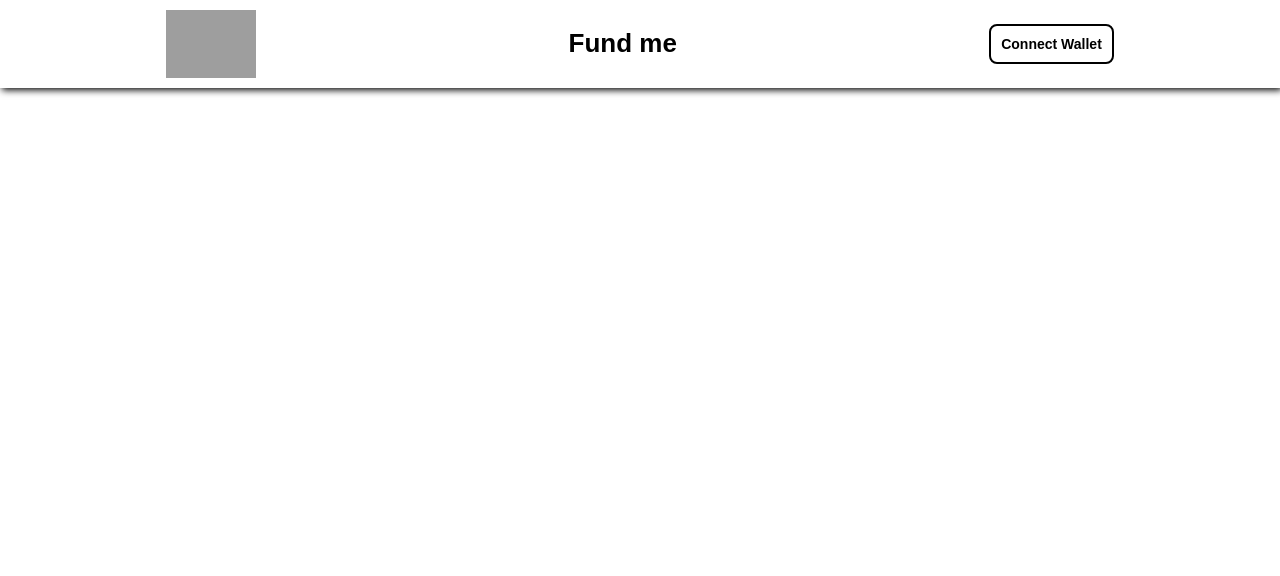
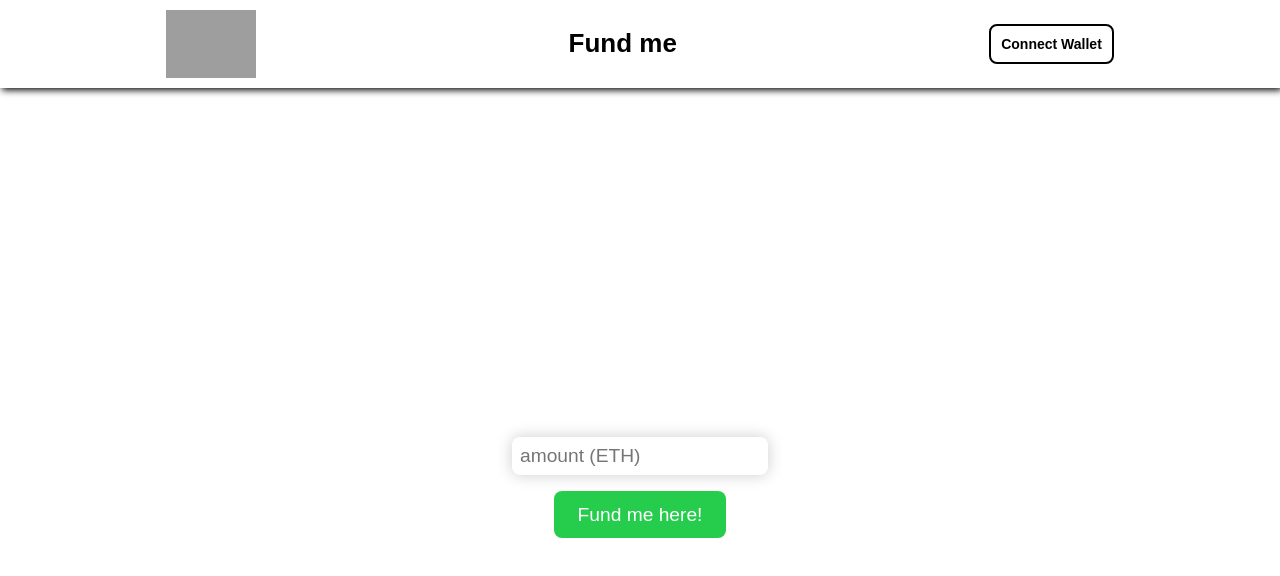
Before and after one commit to GreatApe77/fundme-react, a React app in the folder client/: page / in a window 1280 px wide. Shown: the top 576 px of the page. Built offline with nearby package versions, Linux system fonts and the light colour scheme; grey boxes are pictures that could not be loaded.

Commit message:
input e botao estilizados

```diff
--- a/client/src/App.jsx
+++ b/client/src/App.jsx
@@ -1,12 +1,11 @@
-
-import ConnectWallet from "./components/ConnectWallet"
-
+import FundMeField from "./components/FundMeField";
 import Header from "./components/Header";
 
 function App() {
   return (
     <div id="App">
       <Header title="Fund me" src="https://www.svgrepo.com/show/353715/ethereum.svg" />
+      <FundMeField/>
     </div>
   );
 }
--- /dev/null
+++ b/client/src/components/FundMeField.jsx
@@ -0,0 +1,16 @@
+import GenericButton from "./GenericButton"
+
+function FundMeField(props){
+
+
+
+
+    return (
+        <div className="FundMeField">
+            <input placeholder="amount (ETH)" type="number" className="FundMeInput" id={props.id} />
+            <GenericButton  content="Fund me here!" />
+        </div>
+    )
+}
+
+export default FundMeField
--- a/client/src/styles.css
+++ b/client/src/styles.css
@@ -2,29 +2,53 @@
 Your Css Here
 */
 
-*{
+* {
     margin: 0px;
     padding: 0px;
     box-sizing: border-box;
 }
 
-.GenericButton{
-    padding: 10px;
+.GenericButton {
+    background-color: #26cd4d;
+    color: #fff;
+    padding: 0.8rem 1.5rem;
+    border-radius: 0.5rem;
+    border: none;
+    font-size: 1.2rem;
+    cursor: pointer;
+    transition: all 0.2s ease-in-out;
+}
+
+.GenericButton:hover {
+    background-color: #41e266;
+}
+
+.FundMeInput {
+    background-color: #ffffff;
+    padding: 0.5rem;
+    font-size: 1.2rem;
+    border-radius: 0.5rem;
+    border: none;
+    box-shadow: 0 0 1rem rgba(0, 0, 0, 0.2);
+    margin-bottom: 1rem;
+    width: 20%;
+    max-width: 30rem;
 }
 
 .Header {
     display: flex;
     padding: 10px;
-    box-shadow: 2px 2px 7px  #000;
+    box-shadow: 2px 2px 7px #000;
     align-items: center;
     justify-content: space-around;
 }
 
-.Header img{
+.Header img {
     max-width: 90px;
 }
 
-.ConnectWallet{
+.ConnectWallet {
+    cursor: pointer;
     border-radius: 8px;
     border-style: solid;
     border-color: #000;
@@ -37,13 +61,22 @@ Your Css Here
 
     transition: all 0.3s;
 }
-.ConnectWallet:hover{
+
+.ConnectWallet:hover {
     background-color: #000;
     color: #fff;
 }
 
-.Header span{
+.Header span {
     font-size: 26px;
     font-weight: bold;
-    font-family:Arial, Helvetica, sans-serif;
+    font-family: Arial, Helvetica, sans-serif;
 }
+
+.FundMeField {
+    display: flex;
+    flex-direction: column;
+    align-items: center;
+    justify-content: center;
+    height: 100vh;
+}
```
